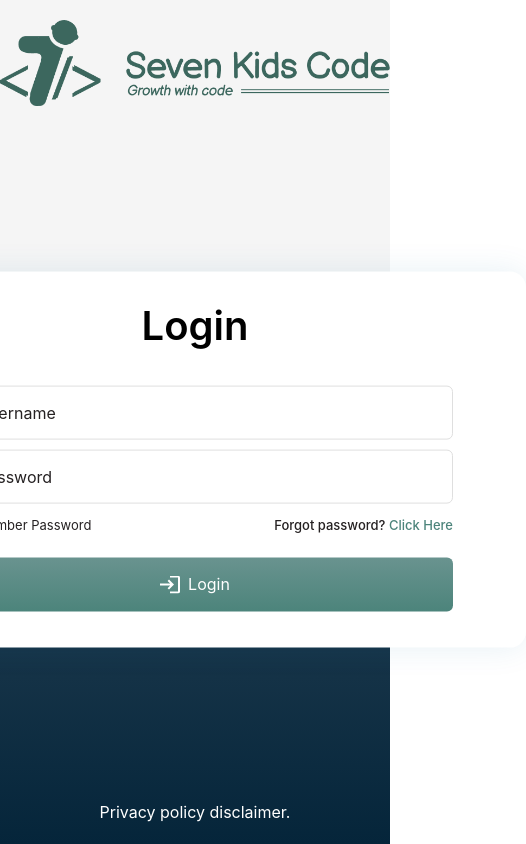
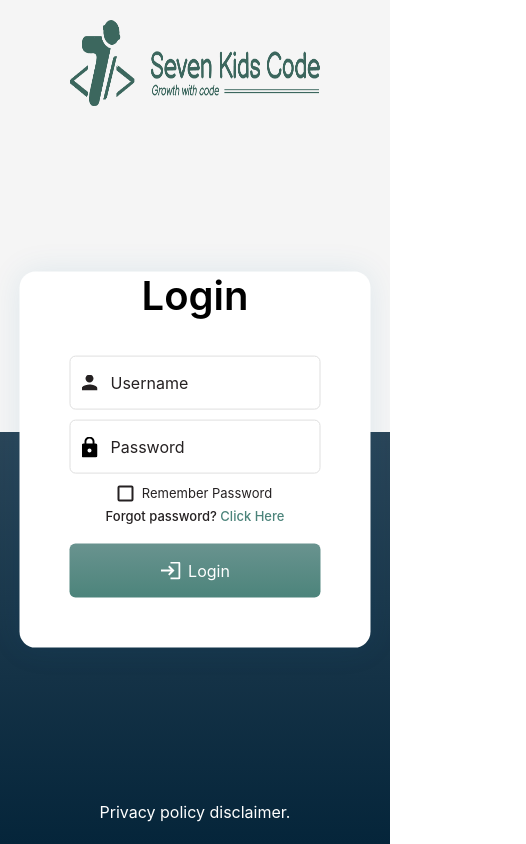
Before and after one commit to terravidhal/admin_dashboard, a React (Vite) app: page /login in a window 390 px wide. Shown: the whole page, 526 px wide, since content can reach past the window. Built offline with nearby package versions, Linux system fonts and the light colour scheme.

Commit message:
login 100%

```diff
--- a/src/components/LoginPopup/LoginPopup.css
+++ b/src/components/LoginPopup/LoginPopup.css
@@ -8,7 +8,8 @@
   left: 50%;
   top: 50%;
   transform: translate(-50%, -40%);
-  width: 662px;
+  /* width: 662px; */
+  width: 62%;
   height: 376px;
   background: #ffffff;
   box-shadow: 0px 0px 32px rgba(9, 108, 159, 0.1);
@@ -25,15 +26,17 @@
   flex-direction: column;
   align-items: flex-start;
   gap: 10px;
-  width: 516px;
+  /* width: 516px; */
   /* height: 152px; */
+  width: 100%;
 }
 .LoginPopup .infos {
   display: flex;
   flex-direction: row;
   align-items: center;
   justify-content: space-between;
-  width: 516px;
+  /* width: 516px; */
+  width: 100%;
   height: 24px;
   margin-bottom: 10px;
 }
@@ -53,8 +56,40 @@
   font-size: 13px;
 }
 .LoginPopup button {
-font-weight: 400;
-font-size: 16px;
-display: flex;
-align-items: center;
+  font-weight: 400;
+  font-size: 16px;
+  display: flex;
+  align-items: center;
 }
+
+/********* VUE PC ***************/
+@media screen and (min-width: 960px) and (max-width: 1200px) {
+}
+
+/********* VUE TABLETTE ***************/
+@media screen and (min-width: 768px) and (max-width: 960px) {
+
+}
+
+/********* MOBILE ***************/
+
+@media screen and (max-width: 768px) {
+  .LoginPopup {
+    width: 90%;
+  }
+  .Login .login-top img {
+    width: 250px;
+    height: 86px;
+  }
+}
+@media screen and (max-width: 548px) {
+  .LoginPopup  {
+    padding: 0 50px;
+  }
+  .LoginPopup .infos {
+    flex-direction: column;
+    gap: 5px;
+    margin-bottom: 10px;
+    height: auto;
+  }
+}
--- a/src/components/LoginPopup/LoginPopup.jsx
+++ b/src/components/LoginPopup/LoginPopup.jsx
@@ -9,11 +9,11 @@
     <div className="LoginPopup">
        <div className="title">Login</div>
        <div className="form-content">
-       <InputGroup>
+       <InputGroup >
          <InputLeftElement height={54} pointerEvents='none'>
            <img src="../src/assets/images/user.svg" alt="" />
          </InputLeftElement>
-         <Input  focusBorderColor='#4c847b' height={54} type='text' borderColor='#DFDFDF'  placeholder='Username' _placeholder={{ opacity: 1, color: '#252122',fontSize:'16px' }} />
+         <Input focusBorderColor='#4c847b' height={54} type='text' borderColor='#DFDFDF'  placeholder='Username' _placeholder={{ opacity: 1, color: '#252122',fontSize:'16px' }} />
        </InputGroup>
        <InputGroup>
          <InputLeftElement height={54} pointerEvents='none'>
@@ -25,7 +25,9 @@
            <Checkbox color='#252122'  colorScheme='green'  borderColor='#252122'>Remember Password</Checkbox>
            <p>Forgot password?&nbsp;<a href="#">Click Here</a></p>
         </div>
-        <Button leftIcon={<img src="../src/assets/images/out.svg" alt="" />} height={54} colorScheme='linear-gradient(180deg, #69938F 0%, #4C847B 100%);' width='100%'
+        <Button width='100%'
+        leftIcon={<img src="../src/assets/images/out.svg" alt="" />}
+        height={54} colorScheme='linear-gradient(180deg, #69938F 0%, #4C847B 100%);'
          >Login</Button>
        </div>
     </div>
--- a/src/main.jsx
+++ b/src/main.jsx
@@ -4,11 +4,26 @@
 import "./index.css";
 import { BrowserRouter } from "react-router-dom";
 import { ChakraProvider } from '@chakra-ui/react'
+import { extendTheme } from '@chakra-ui/react'
+
+
+// Update the breakpoints as key-value pairs
+const breakpoints = {
+  base: '0px',
+  sm: '320px',
+  md: '768px',
+  lg: '960px',
+  xl: '1200px',
+  '2xl': '1536px',
+}
+
+// Extend the theme
+const theme = extendTheme({ breakpoints })
 
 
 ReactDOM.createRoot(document.getElementById("root")).render(
   <React.StrictMode>
-    <ChakraProvider>
+    <ChakraProvider theme={theme}>
        <BrowserRouter>
          <App />
        </BrowserRouter>
```
